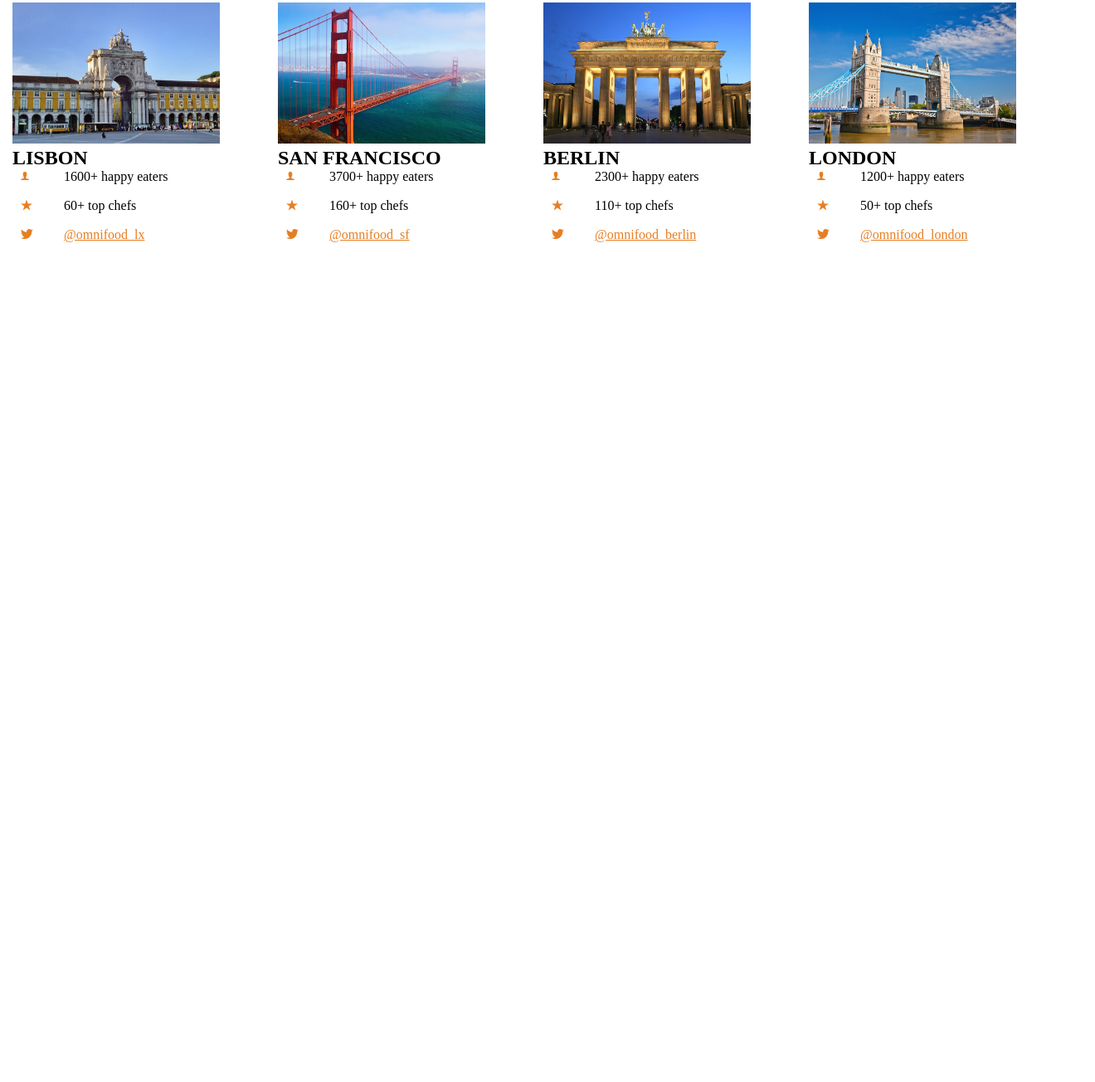
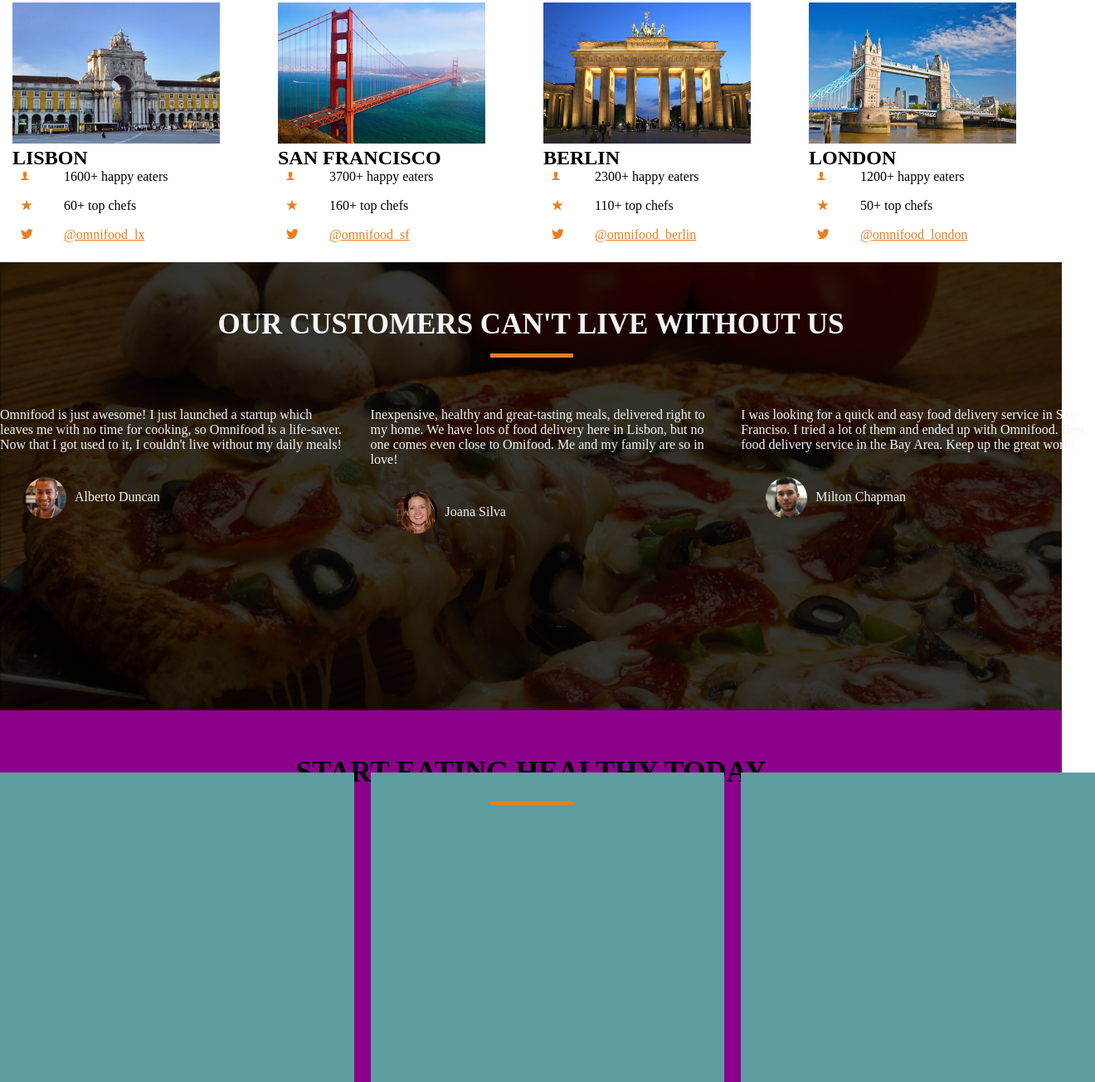
Before and after one commit to zhengluyun/Ominifood-HTML-CSS, a plain HTML site: page index.html in a window 1280 px wide. Shown: the part 2592-3896 px from the top of the page at 83% size, 1320 px wide, since content can reach past the window. Before the commit the page ends 3035 px from the top, so only its background shows below. Drawn offline with nearby package versions, Linux system fonts and the light colour scheme.

Commit message:
update customer section

```diff
--- a/index.html
+++ b/index.html
@@ -198,6 +198,53 @@
           </div>
         </div>
       </section>
+      <section class="section5">
+        <div class="subtitle">
+          <h1>OUR CUSTOMERS CAN'T LIVE WITHOUT US</h1>
+          <div></div>
+        </div>
+        <div class="three-column-container">
+          <div class="customer-review-card">
+            <p>Omnifood is just awesome! I just launched a startup which leaves me with no time for cooking, so Omnifood is a life-saver. Now that I got used to it, I couldn't live without my daily meals!</p>
+            <div class="name-tag">
+              <img src="./img/customer-1.jpg"/>
+              <p>Alberto Duncan</p>
+            </div>
+          </div>
+          <div class="customer-review-card">
+            <p>Inexpensive, healthy and great-tasting meals, delivered right to my home. We have lots of food delivery here in Lisbon, but no one comes even close to Omifood. Me and my family are so in love!</p>
+            <div class="name-tag">
+              <img src="./img/customer-2.jpg"/>
+              <p>Joana Silva</p>
+            </div>
+          </div>
+          <div class="customer-review-card">
+            <p>I was looking for a quick and easy food delivery service in San Franciso. I tried a lot of them and ended up with Omnifood. Best food delivery service in the Bay Area. Keep up the great work!</p>
+            <div class="name-tag">
+              <img src="./img/customer-3.jpg"/>
+              <p>Milton Chapman</p>
+            </div>
+          </div>
+        </div>
+      </section>
+      <section class="section6">
+        <div class="subtitle">
+          <h1>START EATING HEALTHY TODAY</h1>
+          <div></div>
+        </div>
+        <div class="three-column-container">
+          <div class="price-card"></div>
+          <div class="price-card"></div>
+          <div class="price-card"></div>
+        </div>
+      </section>
+      <section class="section7">
+        <div class="subtitle">
+          <h1>OUR CUSTOMERS CAN'T LIVE WITHOUT US</h1>
+          <div></div>
+        </div>
+      </section>
+
     </main>
     <footer></footer>
   </body>
--- a/styles.css
+++ b/styles.css
@@ -289,3 +289,80 @@ main section1:first-child {
 .city-description a {
   color:#e67e22;
 }
+
+.section5 {
+  width:100%;
+  height:540px;
+  background-image: linear-gradient(rgba(0, 0, 0, 0.8), rgba(0, 0, 0, 0.8)), url(img/back-customers.jpg);
+  background-attachment: fixed;
+  background-size: cover;
+  color: #f4f4f4;
+}
+
+.subtitle {
+  width: 100%;
+  height: 75px;
+}
+
+.subtitle h1 {
+  padding-top: 55px;
+  font-size: 35px;
+  text-align: center;
+}
+
+.subtitle div{
+  width: 100px;
+  height: 5px;
+  margin: 15px;
+  position: absolute;
+  left: 45%;
+  background-color: #e67e22;
+}
+
+.three-column-container {
+  width: 100%;
+  height: 100%;
+  display: grid;
+  grid-template-columns: 33.33% 33.33% 33.33%;
+  grid-gap: 20px;
+}
+
+.customer-review-card {
+  width: 100%;
+  height: 100%;
+  padding: 100px 10px 100px 0;
+}
+
+.name-tag {
+  display: flex;
+}
+
+.name-tag img{
+  width: 50px;
+  height: 50px;
+  margin: 30px 0 0 30px;
+  border-radius: 50%;
+}
+
+.name-tag p {
+  margin: 45px 0 0 10px;
+
+}
+
+.section6 {
+  width:100%;
+  height:700px;
+  background-color:darkmagenta;
+}
+
+.price-card {
+  width: 100%;
+  height: 100%;
+  background-color: cadetblue;
+}
+
+.section7 {
+  width:100%;
+  height:650px;
+  background-color:lawngreen;
+}
```
